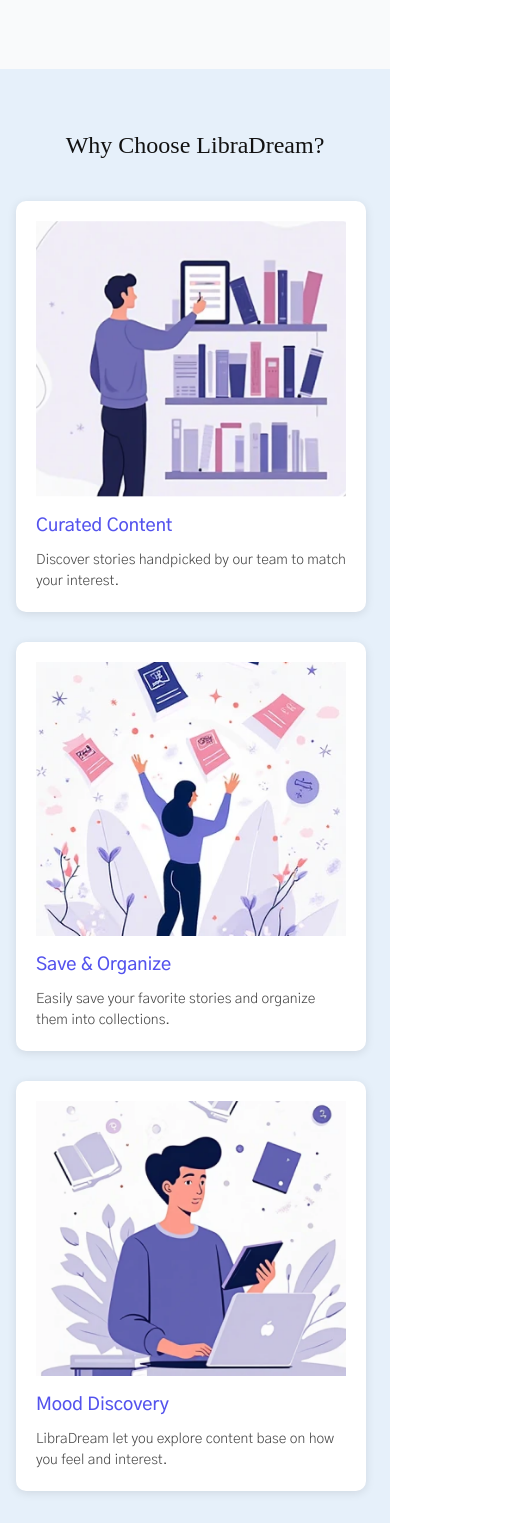
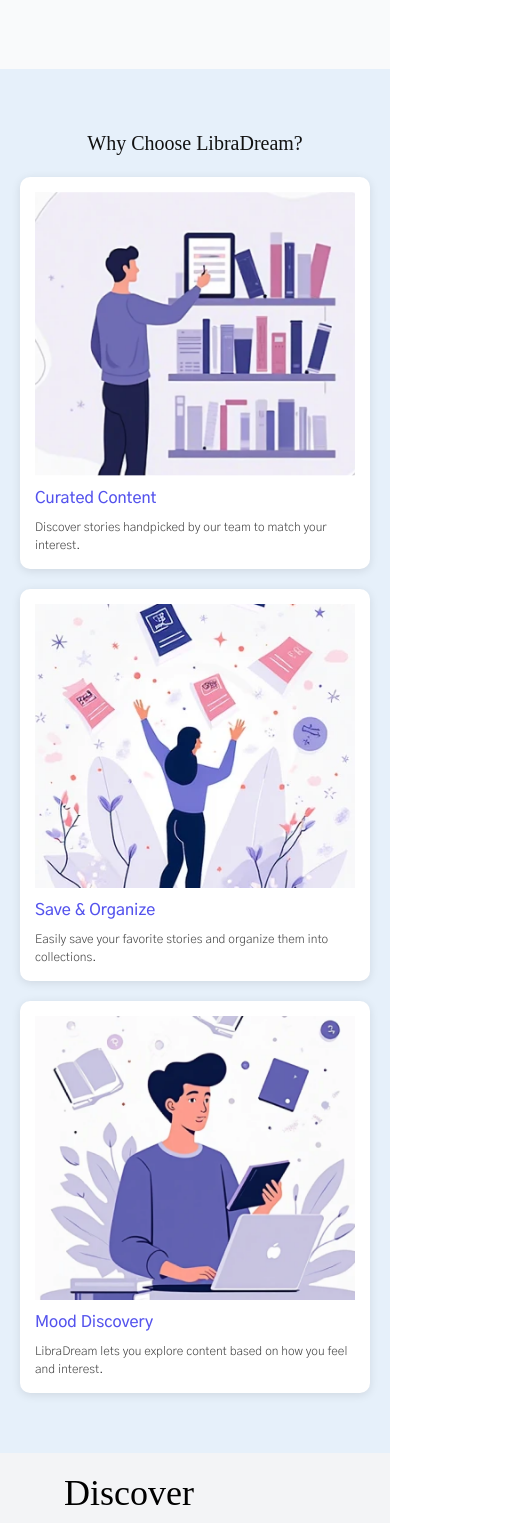
Before and after one commit to sadibanstola/Digital-library, a React (Vite) app: page /home in a window 390 px wide. Shown: the part 1940-3463 px from the top of the page, 521 px wide, since content can reach past the window. Built offline with nearby package versions, Linux system fonts and the light colour scheme; a web font is replaced by a local one.

Commit message:
fix: Correct back button navigation in BookDetails after exiting BookReader

```diff
--- a/src/App.jsx
+++ b/src/App.jsx
@@ -1,26 +1,42 @@
 import { useLocation } from 'react-router-dom';
 import { AuthProvider } from './context/AuthContext';
 import { FavoritesProvider } from './context/FavoritesContext';
+import { createContext, useContext, useState } from 'react';
 import Navbar from './Components/Navbar/Navbar.jsx';
 import AppRoutes from './Routes.jsx';
 import ScrollToTop from './ScrollToTop.jsx';
 
+// Create Navigation Context
+const NavigationContext = createContext();
+
+export const NavigationProvider = ({ children }) => {
+  const [origin, setOrigin] = useState('/home');
+  return (
+    <NavigationContext.Provider value={{ origin, setOrigin }}>
+      {children}
+    </NavigationContext.Provider>
+  );
+};
+
+export const useNavigation = () => useContext(NavigationContext);
+
 function App() {
   const location = useLocation();
-  // hideNavbarRoutes
   const hideNavbarRoutes = ['/login', '/signup', '/mood', '/account', '/read'];
-  const showNavbar = !hideNavbarRoutes.some(route =>
-    location.pathname === route || location.pathname.startsWith(route)
+  const showNavbar = !hideNavbarRoutes.some(
+    (route) => location.pathname === route || location.pathname.startsWith(route)
   );
 
   return (
     <AuthProvider>
       <FavoritesProvider>
-        <div className="App">
-          <ScrollToTop />
-          {showNavbar && <Navbar />}
-          <AppRoutes />
-        </div>
+        <NavigationProvider>
+          <div className="App">
+            <ScrollToTop />
+            {showNavbar && <Navbar />}
+            <AppRoutes />
+          </div>
+        </NavigationProvider>
       </FavoritesProvider>
     </AuthProvider>
   );
--- a/src/Components/BookCard.jsx
+++ b/src/Components/BookCard.jsx
@@ -1,15 +1,16 @@
-// src/components/BookCard.jsx
 import React, { useContext } from 'react';
-import { useNavigate } from 'react-router-dom';
+import { useNavigate, useLocation } from 'react-router-dom';
 import { FontAwesomeIcon } from '@fortawesome/react-fontawesome';
 import { faBookmark } from '@fortawesome/free-solid-svg-icons';
 import { FavoritesContext } from '../context/FavoritesContext';
+import { useNavigation } from '../App'; // Import useNavigation
 
 const BookCard = ({ book, showLoginPopup = false }) => {
   const { favorites, addFavorite } = useContext(FavoritesContext);
+  const { setOrigin } = useNavigation(); // Use navigation context
   const navigate = useNavigate();
+  const location = useLocation();
 
-  //clickable book IDs
   const clickableBookIds = [3, 4, 10]; // IDs for Harry Potter, The Hobbit, Red, White & Royal Blue
 
   const handleFavoriteClick = (event) => {
@@ -64,16 +65,16 @@
     (fav) => fav.title === book.title && fav.author === book.author
   );
 
-  // Handle card click for navigation
   const handleCardClick = () => {
     if (clickableBookIds.includes(book.id)) {
+      setOrigin(location.pathname); // Set origin before navigating
       navigate(`/book/${book.id}`);
     }
   };
 
   return (
     <div
-      className={`bg-white p-3 shadow border border-[#5352ED] max-w-[370px] mx-auto relative ${
+      className={`bg-white p-3 shadow border border-[#5352ED] max-w-[370px] mx-auto relative sm:p-2 sm:max-w-[300px] md:p-2 md:max-w-[340px] ${
         clickableBookIds.includes(book.id) ? 'cursor-pointer hover:shadow-lg' : ''
       }`}
       onClick={handleCardClick}
@@ -95,7 +96,7 @@
       >
         <span style={{ color: '#CB602B', marginRight: '0.5rem' }}>By </span> {book.author}
       </p>
-      <div className="absolute top-[420px] right-8">
+      <div className="absolute bottom-4 right-8 sm:right-4 md:right-6">
         <FontAwesomeIcon
           icon={faBookmark}
           style={{
--- a/src/Components/BookReader.jsx
+++ b/src/Components/BookReader.jsx
@@ -1,13 +1,16 @@
-import { useParams, useSearchParams, useNavigate } from "react-router-dom";
-import HobbitPages from "../Private/ReadingContent/HobbitPages";
-import HarryPages from "../Private/ReadingContent/HarryPages";
-import RedWhitePages from "../Private/ReadingContent/RedWhitePages";
-import { useState, useEffect } from "react";
+import { useParams, useSearchParams, useNavigate, useLocation } from 'react-router-dom';
+import HobbitPages from '../Private/ReadingContent/HobbitPages';
+import HarryPages from '../Private/ReadingContent/HarryPages';
+import RedWhitePages from '../Private/ReadingContent/RedWhitePages';
+import { useState, useEffect } from 'react';
+import { useNavigation } from '../App';
 
 const BookReader = () => {
   const { bookId } = useParams();
   const [searchParams, setSearchParams] = useSearchParams();
   const navigate = useNavigate();
+  const location = useLocation();
+  const { origin } = useNavigation(); // Remove setOrigin since we won't modify it here
   const [pageIndex, setPageIndex] = useState(0);
 
   const bookPages = {
@@ -18,18 +21,15 @@
 
   const pages = bookPages[bookId];
 
-  // Initialize pageIndex from URL query parameter
   useEffect(() => {
-    const page = parseInt(searchParams.get("page")) || 0;
+    const page = parseInt(searchParams.get('page')) || 0;
     setPageIndex(page);
   }, [searchParams]);
 
-  // Update URL when pageIndex changes
   useEffect(() => {
-    setSearchParams({ page: pageIndex });
+    setSearchParams({ page: pageIndex }, { replace: true });
   }, [pageIndex, setSearchParams]);
 
-  // Navigation functions
   const goToNextPage = () => {
     if (pageIndex < pages.length - 1) {
       setPageIndex(pageIndex + 1);
@@ -39,40 +39,25 @@
   const goToPreviousPage = () => {
     if (pageIndex > 0) {
       setPageIndex(pageIndex - 1);
+    } else {
+      exit();
     }
   };
 
-  // Exit function to navigate back to book details
   const exit = () => {
-    navigate(`/book/${bookId}`);
+    const returnOrigin = location.state?.origin || origin || '/home';
+    console.log('Exiting BookReader, returnOrigin:', returnOrigin); // Debug log
+    navigate(`/book/${bookId}`, { state: { origin: returnOrigin } });
   };
 
-  // Error handling
-  if (!bookPages[bookId]) {
+  if (!bookPages[bookId] || !Array.isArray(pages) || pages.length === 0 || !pages[pageIndex]) {
     return (
       <div className="pt-32 text-center text-black text-xl bg-white">
-        Book ID {bookId} not found.
+        {bookPages[bookId] ? `Page ${pageIndex + 1} not found for book ID ${bookId}.` : `Book ID ${bookId} not found.`}
       </div>
     );
   }
 
-  if (!Array.isArray(pages) || pages.length === 0) {
-    return (
-      <div className="pt-32 text-center text-black text-xl bg-white">
-        No reading content found for book ID {bookId}.
-      </div>
-    );
-  }
-
-  if (!pages[pageIndex]) {
-    return (
-      <div className="pt-32 text-center text-black text-xl bg-white">
-        Page {pageIndex + 1} not found for book ID {bookId}.
-      </div>
-    );
-  }
-
-  // Render the current page, passing navigation functions
   return (
     <div className="min-h-screen relative bg-gray-100">
       {pages[pageIndex](goToPreviousPage, goToNextPage, setPageIndex, exit)}
--- a/src/Components/WhyChooseUs/WhyChooseUs.jsx
+++ b/src/Components/WhyChooseUs/WhyChooseUs.jsx
@@ -20,51 +20,51 @@
           }
         `}
       </style>
-      <section className="py-[60px] px-4 lg:px-[100px] bg-[#E6F0FA] text-center h-auto lg:h-[680px]">
-        <h2 className="font-marion-fallback text-2xl lg:text-[36px] text-[#121212] mb-[40px]">
+      <section className="py-[60px] px-4 sm:px-6 md:px-8 lg:px-[100px] bg-[#E6F0FA] text-center h-auto lg:h-[680px]">
+        <h2 className="font-marion-fallback text-xl sm:text-2xl md:text-3xl lg:text-[36px] text-[#121212] mb-[20px] sm:mb-[30px] md:mb-[40px]">
           Why Choose LibraDream?
         </h2>
-        <div className="flex flex-col lg:flex-row justify-center gap-[30px] flex-wrap">
+        <div className="flex flex-col lg:flex-row justify-center gap-[20px] sm:gap-[25px] md:gap-[30px] flex-wrap">
           {/* Card 1: Curated Content */}
-          <div className="max-w-[350px] w-full p-[20px] bg-white rounded-[10px] shadow-[0_2px_10px_rgba(0,0,0,0.1)] hover:bg-[#E5E5E5] transition-colors duration-300 group">
+          <div className="max-w-[350px] w-full p-[15px] sm:p-[20px] bg-white rounded-[10px] shadow-[0_2px_10px_rgba(0,0,0,0.1)] hover:bg-[#E5E5E5] transition-colors duration-300 group mx-auto">
             <img
               src="/1.png"
               alt="Curated Content"
-              className="w-full h-auto mb-[15px] transform group-hover:scale-90 transition-transform duration-300"
+              className="w-full h-auto mb-[10px] sm:mb-[15px] transform group-hover:scale-90 transition-transform duration-300"
             />
-            <h3 className="font-['Gothic_A1'] font-medium text-lg lg:text-[20px] text-[#5352ED] mb-[10px] text-left">
+            <h3 className="font-['Gothic_A1'] font-medium text-base sm:text-lg md:text-lg lg:text-[20px] text-[#5352ED] mb-[8px] sm:mb-[10px] text-left">
               Curated Content
             </h3>
-            <p className="font-['Gothic_A1'] font-light text-sm lg:text-[16px] text-[#121212CC] leading-[1.5] text-left">
+            <p className="font-['Gothic_A1'] font-light text-xs sm:text-sm md:text-sm lg:text-[16px] text-[#121212CC] leading-[1.5] text-left">
               Discover stories handpicked by our team to match your interest.
             </p>
           </div>
           {/* Card 2: Save & Organize */}
-          <div className="max-w-[350px] w-full p-[20px] bg-white rounded-[10px] shadow-[0_2px_10px_rgba(0,0,0,0.1)] hover:bg-[#E5E5E5] transition-colors duration-300 group">
+          <div className="max-w-[350px] w-full p-[15px] sm:p-[20px] bg-white rounded-[10px] shadow-[0_2px_10px_rgba(0,0,0,0.1)] hover:bg-[#E5E5E5] transition-colors duration-300 group mx-auto">
             <img
               src="/img-2.png"
               alt="Save & Organize"
-              className="w-full h-auto mb-[15px] transform group-hover:scale-90 transition-transform duration-300"
+              className="w-full h-auto mb-[10px] sm:mb-[15px] transform group-hover:scale-90 transition-transform duration-300"
             />
-            <h3 className="font-['Gothic_A1'] font-medium text-lg lg:text-[20px] text-[#5352ED] mb-[10px] text-left">
+            <h3 className="font-['Gothic_A1'] font-medium text-base sm:text-lg md:text-lg lg:text-[20px] text-[#5352ED] mb-[8px] sm:mb-[10px] text-left">
               Save & Organize
             </h3>
-            <p className="font-['Gothic_A1'] font-light text-sm lg:text-[16px] text-[#121212CC] leading-[1.5] text-left">
+            <p className="font-['Gothic_A1'] font-light text-xs sm:text-sm md:text-sm lg:text-[16px] text-[#121212CC] leading-[1.5] text-left">
               Easily save your favorite stories and organize them into collections.
             </p>
           </div>
           {/* Card 3: Mood Discovery */}
-          <div className="max-w-[350px] w-full p-[20px] bg-white rounded-[10px] shadow-[0_2px_10px_rgba(0,0,0,0.1)] hover:bg-[#E5E5E5] transition-colors duration-300 group">
+          <div className="max-w-[350px] w-full p-[15px] sm:p-[20px] bg-white rounded-[10px] shadow-[0_2px_10px_rgba(0,0,0,0.1)] hover:bg-[#E5E5E5] transition-colors duration-300 group mx-auto">
             <img
               src="/img-3.png"
               alt="Mood Discovery"
-              className="w-full h-auto mb-[15px] transform group-hover:scale-90 transition-transform duration-300"
+              className="w-full h-auto mb-[10px] sm:mb-[15px] transform group-hover:scale-90 transition-transform duration-300"
             />
-            <h3 className="font-['Gothic_A1'] font-medium text-lg lg:text-[20px] text-[#5352ED] mb-[10px] text-left">
+            <h3 className="font-['Gothic_A1'] font-medium text-base sm:text-lg md:text-lg lg:text-[20px] text-[#5352ED] mb-[8px] sm:mb-[10px] text-left">
               Mood Discovery
             </h3>
-            <p className="font-['Gothic_A1'] font-light text-sm lg:text-[16px] text-[#121212CC] leading-[1.5] text-left">
-              LibraDream let you explore content base on how you feel and interest.
+            <p className="font-['Gothic_A1'] font-light text-xs sm:text-sm md:text-sm lg:text-[16px] text-[#121212CC] leading-[1.5] text-left">
+              LibraDream lets you explore content based on how you feel and interest.
             </p>
           </div>
         </div>
--- a/src/Private/AuthorSearch/AuthorSearch.jsx
+++ b/src/Private/AuthorSearch/AuthorSearch.jsx
@@ -32,7 +32,7 @@
 
   return (
     <div className="flex flex-col min-h-screen bg-white pt-[130px]" style={{ fontFamily: '"Gothic A1", sans-serif' }}>
-      <div className="flex-1 max-w-7xl mx-auto px-4">
+      <div className="flex-1 max-w-7xl mx-auto px-">
         {/* Search Bar */}
         <div className="flex justify-center mb-8">
           <div className="relative w-full max-w-xl">
--- a/src/Private/BookDetails/BookDetails.jsx
+++ b/src/Private/BookDetails/BookDetails.jsx
@@ -1,62 +1,64 @@
-import { useParams, useNavigate } from "react-router-dom"
-import { useAuth } from "../../context/AuthContext"
-import { FontAwesomeIcon } from "@fortawesome/react-fontawesome"
-import { faArrowLeft, faFlag, faDownload, faPlus } from "@fortawesome/free-solid-svg-icons"
-import Footer from "../../Pages/Footer/Footer"
+import { useParams, useNavigate, useLocation } from 'react-router-dom';
+import { useAuth } from '../../context/AuthContext';
+import { FontAwesomeIcon } from '@fortawesome/react-fontawesome';
+import { faArrowLeft, faFlag, faDownload, faPlus } from '@fortawesome/free-solid-svg-icons';
+import Footer from '../../Pages/Footer/Footer';
+import { useNavigation } from '../../App';
 
 const BookDetails = () => {
-  const { bookId } = useParams()
-  const navigate = useNavigate()
-  const { isLoggedIn } = useAuth()
+  const { bookId } = useParams();
+  const navigate = useNavigate();
+  const { isLoggedIn } = useAuth();
+  const { origin } = useNavigation(); // Remove setOrigin since we won't modify it here
+  const location = useLocation();
 
-  // Consolidated book data with descriptions and ratings
+  // Get origin with fallback
+  const currentOrigin = location.state?.origin || origin || '/home';
+
   const books = [
     {
       id: 3,
-      title: "Harry Potter",
-      author: "J.K. Rowling",
-      image: "/harry.png",
-      genre: "Fantasy",
+      title: 'Harry Potter',
+      author: 'J.K. Rowling',
+      image: '/harry.png',
+      genre: 'Fantasy',
       description:
         "A young wizard's adventures at Hogwarts School of Witchcraft and Wizardry. The series, beginning with 'Harry Potter and the Philosopher's Stone,' was published in 1997 and became a global phenomenon, winning multiple awards including the Hugo Award.",
       rating: 4.8,
     },
     {
       id: 4,
-      title: "The Hobbit",
-      author: "J.R.R. Tolkien",
-      image: "/habbit.png",
-      genre: "Fantasy",
+      title: 'The Hobbit',
+      author: 'J.R.R. Tolkien',
+      image: '/habbit.png',
+      genre: 'Fantasy',
       description:
-        "Bilbo Baggins embarks on an epic adventure with dwarves and a wizard. It was published in 1937 to wide critical acclaim, being nominated for the Carnegie Medal and awarded a prize from the New York Herald Tribune for best juvenile fiction.",
+        'Bilbo Baggins embarks on an epic adventure with dwarves and a wizard. It was published in 1937 to wide critical acclaim, being nominated for the Carnegie Medal and awarded a prize from the New York Herald Tribune for best juvenile fiction.',
       rating: 4.6,
     },
     {
       id: 10,
-      title: "Red, White & Royal Blue",
-      author: "Casey McQuiston",
-      image: "/red.png",
-      genre: "Romance",
+      title: 'Red, White & Royal Blue',
+      author: 'Casey McQuiston',
+      image: '/red.png',
+      genre: 'Romance',
       description:
         "A romantic comedy about the First Son of the United States and a British prince. Published in 2019, this novel gained widespread acclaim for its witty dialogue and representation, earning a spot on the New York Times Best Seller list.",
       rating: 4.7,
     },
-  ]
+  ];
 
-  const book = books.find((b) => b.id === Number.parseInt(bookId))
+  const book = books.find((b) => b.id === Number.parseInt(bookId));
 
   if (!book) {
     return (
-      <div
-        className="bg-gray-100 min-h-screen pt-[130px] text-center"
-        style={{ fontFamily: '"Gothic A1", sans-serif' }}
-      >
-        <p className="text-gray-600" style={{ fontFamily: '"Gothic A1", sans-serif', fontSize: "18px" }}>
+      <div className="bg-gray-100 min-h-screen pt-[130px] text-center" style={{ fontFamily: '"Gothic A1", sans-serif' }}>
+        <p className="text-gray-600" style={{ fontFamily: '"Gothic A1", sans-serif', fontSize: '18px' }}>
           Book not found.
         </p>
         <Footer />
       </div>
-    )
+    );
   }
 
   return (
@@ -66,7 +68,11 @@
           <FontAwesomeIcon
             icon={faArrowLeft}
             className="text-gray-600 cursor-pointer text-3xl mr-4"
-            onClick={() => navigate(-1)}
+            style={{ zIndex: 1000, position: 'relative', pointerEvents: 'auto' }}
+            onClick={() => {
+              console.log('Back button clicked! Origin:', currentOrigin, 'Location state:', location.state);
+              navigate(currentOrigin);
+            }}
           />
           <h1 className="text-4xl font-medium text-gray-800">Detail page</h1>
         </div>
@@ -74,17 +80,23 @@
         <div className="bg-white p-8">
           <div className="flex items-start mb-6">
             <img
-              src={book.image || "/placeholder.svg"}
+              src={book.image || '/placeholder.svg'}
               alt={book.title}
               className="w-45 h-60 object-cover rounded mr-6"
             />
             <div>
               <h2 className="text-3xl font-medium mb-2">{book.title}</h2>
-              <p className="text-gray-600 text-center py-2 bg-gray-100 rounded-2xl mb-4 w-[200px]">by {book.author}</p>
+              <p className="text-gray-600 text-center py-2 bg-gray-100 rounded-2xl mb-4 w-[200px]">
+                by {book.author}
+              </p>
               <button
-             onClick={() => navigate(`/read/${book.id}`)}
-             className="bg-[#CB602B] text-white px-11 py-2 rounded mb-2 mt-20">Read</button>
-
+                onClick={() => {
+                  navigate(`/read/${book.id}`, { state: { origin: currentOrigin } }); // Pass currentOrigin without modifying context
+                }}
+                className="bg-[#CB602B] text-white px-11 py-2 rounded mb-2 mt-20"
+              >
+                Read
+              </button>
             </div>
           </div>
 
@@ -112,7 +124,7 @@
             <h3 className="text-2xl font-medium mb-2">Ratings & Reviews</h3>
             <div className="flex items-center">
               <span className="text-[#DFB300] text-xl">
-                {"★".repeat(Math.floor(book.rating)) + "☆".repeat(5 - Math.floor(book.rating))}
+                {'★'.repeat(Math.floor(book.rating)) + '☆'.repeat(5 - Math.floor(book.rating))}
               </span>
             </div>
           </div>
@@ -120,7 +132,7 @@
       </div>
       <Footer />
     </section>
-  )
-}
+  );
+};
 
-export default BookDetails
+export default BookDetails;
```
Also changed, not shown: src/Components/Navbar/Navbar.jsx (+70 -12 lines), src/Pages/Explore/Explore.jsx (+20 -22 lines), src/Private/Cards/Cards.jsx (+4 -3 lines).
